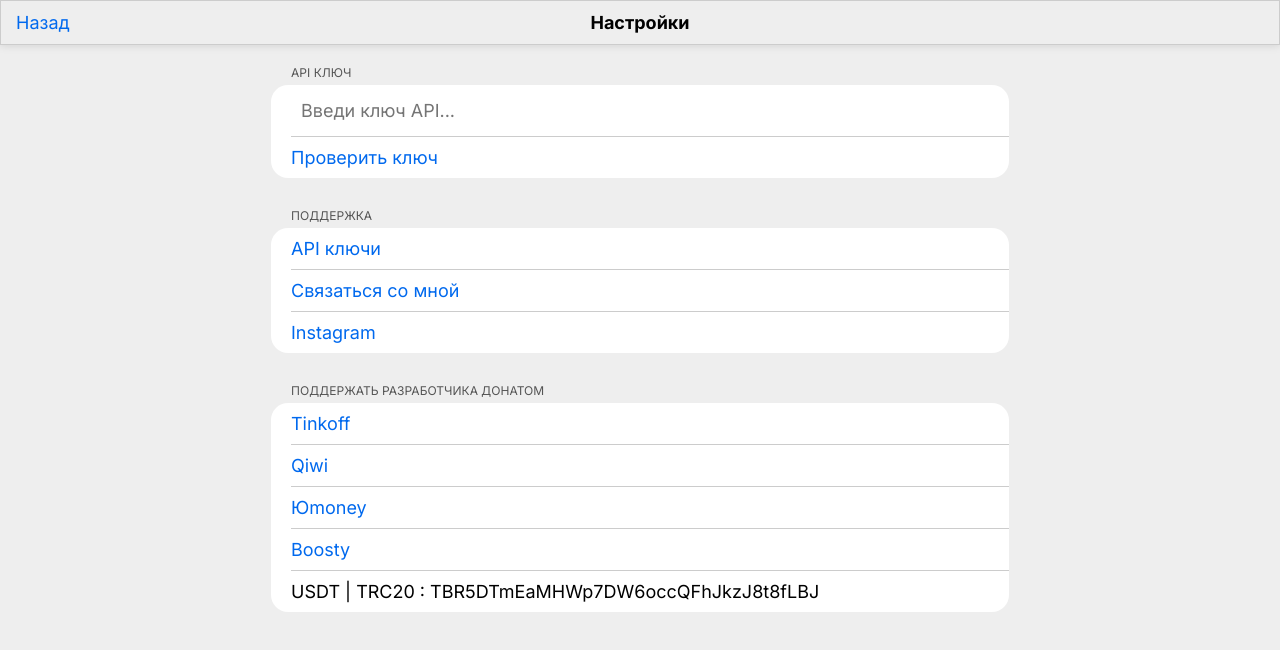
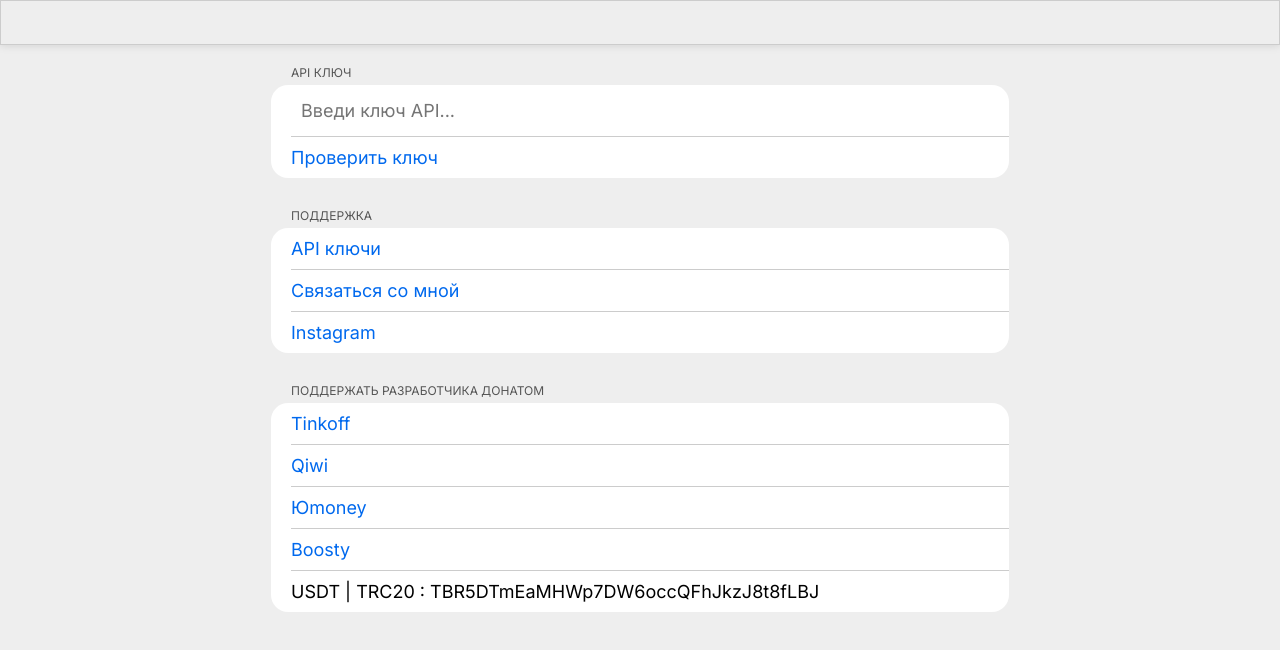
Before and after one commit to raifbrah/genius-ai, a Nuxt app: page /settings in a window 1280 px wide. Shown: the top 650 px of the page. Built offline with nearby package versions, Linux system fonts and the light colour scheme.

Commit message:
Fixed a user interface bug

```diff
--- a/components/TheHeader.vue
+++ b/components/TheHeader.vue
@@ -1,10 +1,10 @@
 <template>
   <header class="header blur-panel">
     <div class="header__left">
-      <NuxtLink v-if="$route.path === '/'" to="/settings" class="header__btn"
+      <NuxtLink v-if="$route.path === '/'" to="/settings/" class="header__btn"
         >Настройки</NuxtLink
       >
-      <NuxtLink v-if="$route.path === '/settings'" to="/" class="header__btn"
+      <NuxtLink v-if="$route.path === '/settings/'" to="/" class="header__btn"
         >Назад</NuxtLink
       >
     </div>
@@ -28,7 +28,7 @@
     titleName() {
       if (this.$route.path === "/") {
         return "Genius AI";
-      } else if (this.$route.path === "/settings") {
+      } else if (this.$route.path === "/settings/") {
         return "Настройки";
       }
     },
```
